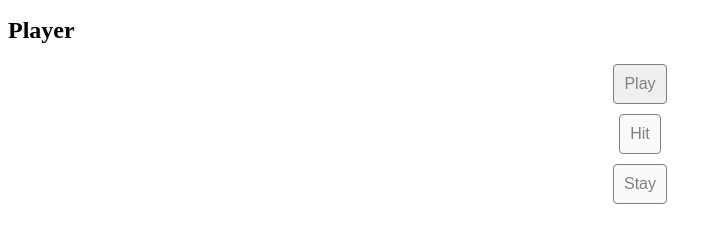
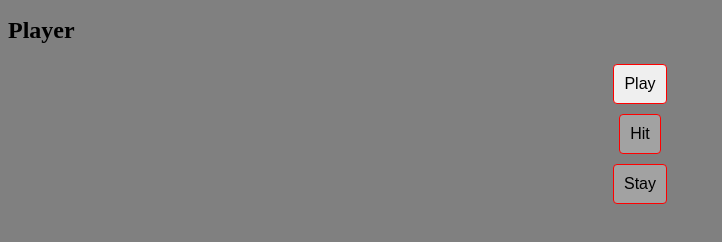
Before and after one commit to andrewdang12/BlackJack-21, a plain HTML site: page index.html in a window 1280 px wide. Shown: the part 136-378 px from the top of the page, without its empty margins (0-722 px from the left). Drawn offline with Linux system fonts and the light colour scheme.

Commit message:
added some css

```diff
--- a/css/main.css
+++ b/css/main.css
@@ -8,6 +8,7 @@ svg {
 
 html, body {
   height: 100%;
+  background-color: grey;
 
 }
 
@@ -24,13 +25,13 @@ button {
   margin: 10px auto;
   padding: 10px;
   font-size: 16px;
-  color: grey;
-  border: 1px solid grey;
+  color: black;
+  border: 1px solid red;
   border-radius: 4px;
   outline: none;
 }
 
 button:hover {
-  background-color: grey;
-  color: white;
+  background-color: green;
+  color: cyan;
 }
```
